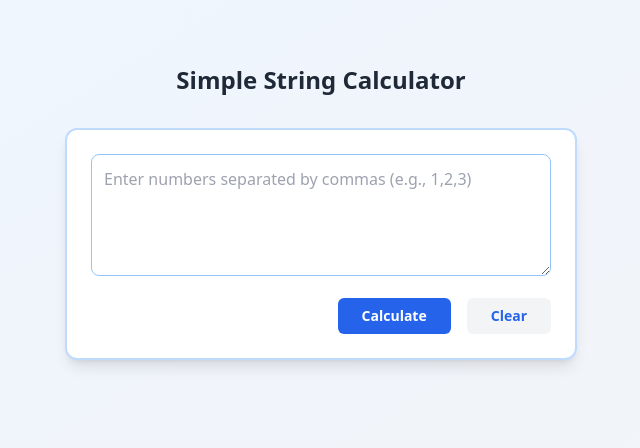
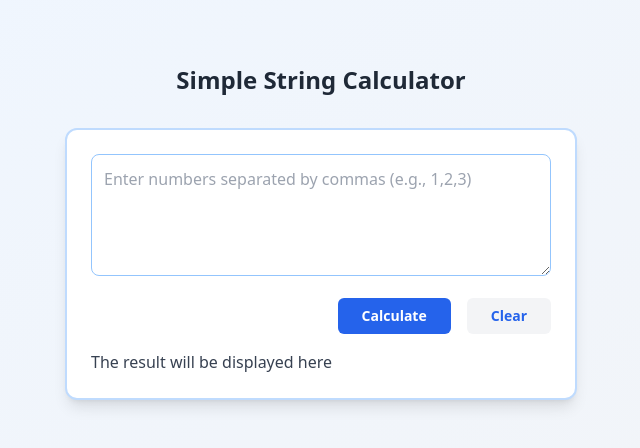
Before and after one commit to Vinaykumar070/https---github.com-Vinaykumar070-incubyte_test_string_calculator, a React (Vite) app: page / in a window 1280 px wide. Shown: the top 448 px of the page, without its empty margins (319-959 px from the left). Built offline with nearby package versions, Linux system fonts and the light colour scheme.

Commit message:
used the form

```diff
--- a/src/components/StringCalculator.tsx
+++ b/src/components/StringCalculator.tsx
@@ -1,12 +1,13 @@
 import { addition } from "@/helper/calculator";
-import { useState } from "react";
+import { useState, FormEvent } from "react";
 
 const StringCalculator: React.FC = () => {
   const [inputValue, setInputValue] = useState<string>("");
   const [calculationResult, setCalculationResult] = useState<string>("");
   const [hasError, setHasError] = useState<boolean>(false);
 
-  const handleCalculation = () => {
+  const handleCalculation = (e: FormEvent) => {
+    e.preventDefault(); // Prevents the form from reloading the page
     try {
       const result: number = addition(inputValue);
       setCalculationResult(result.toString());
@@ -28,7 +29,10 @@ const StringCalculator: React.FC = () => {
       <h2 className="text-2xl font-semibold text-gray-800 mb-8 mt-12 text-center">
         Simple String Calculator
       </h2>
-      <div className="max-w-lg w-full bg-white p-6 rounded-xl shadow-lg border-2 border-blue-200">
+      <form
+        onSubmit={handleCalculation}
+        className="max-w-lg w-full bg-white p-6 rounded-xl shadow-lg border-2 border-blue-200"
+      >
         <textarea
           value={inputValue}
           onChange={(e) => setInputValue(e.target.value)}
@@ -38,18 +42,24 @@ const StringCalculator: React.FC = () => {
         />
         <div className="flex justify-end space-x-4">
           <button
-            onClick={handleCalculation}
+            type="submit" // Sets the button to submit the form
             className="py-2 px-6 text-sm font-semibold text-white bg-blue-600 rounded-md hover:bg-blue-500 transition duration-200"
           >
             Calculate
           </button>
           <button
+            type="button" // Keeps this button from submitting the form
             onClick={resetCalculator}
             className="py-2 px-6 text-sm font-semibold text-blue-600 bg-gray-100 rounded-md hover:bg-gray-200 transition duration-200"
           >
             Clear
           </button>
         </div>
+        {!calculationResult && (
+          <p className="text-md font-medium text-gray-700 mt-4">
+            The result will be displayed here
+          </p>
+        )}
         {calculationResult && (
           <div className="mt-6 text-center">
             <p className="text-lg font-medium text-gray-700">
@@ -60,7 +70,7 @@ const StringCalculator: React.FC = () => {
             </p>
           </div>
         )}
-      </div>
+      </form>
     </div>
   );
 };
```
